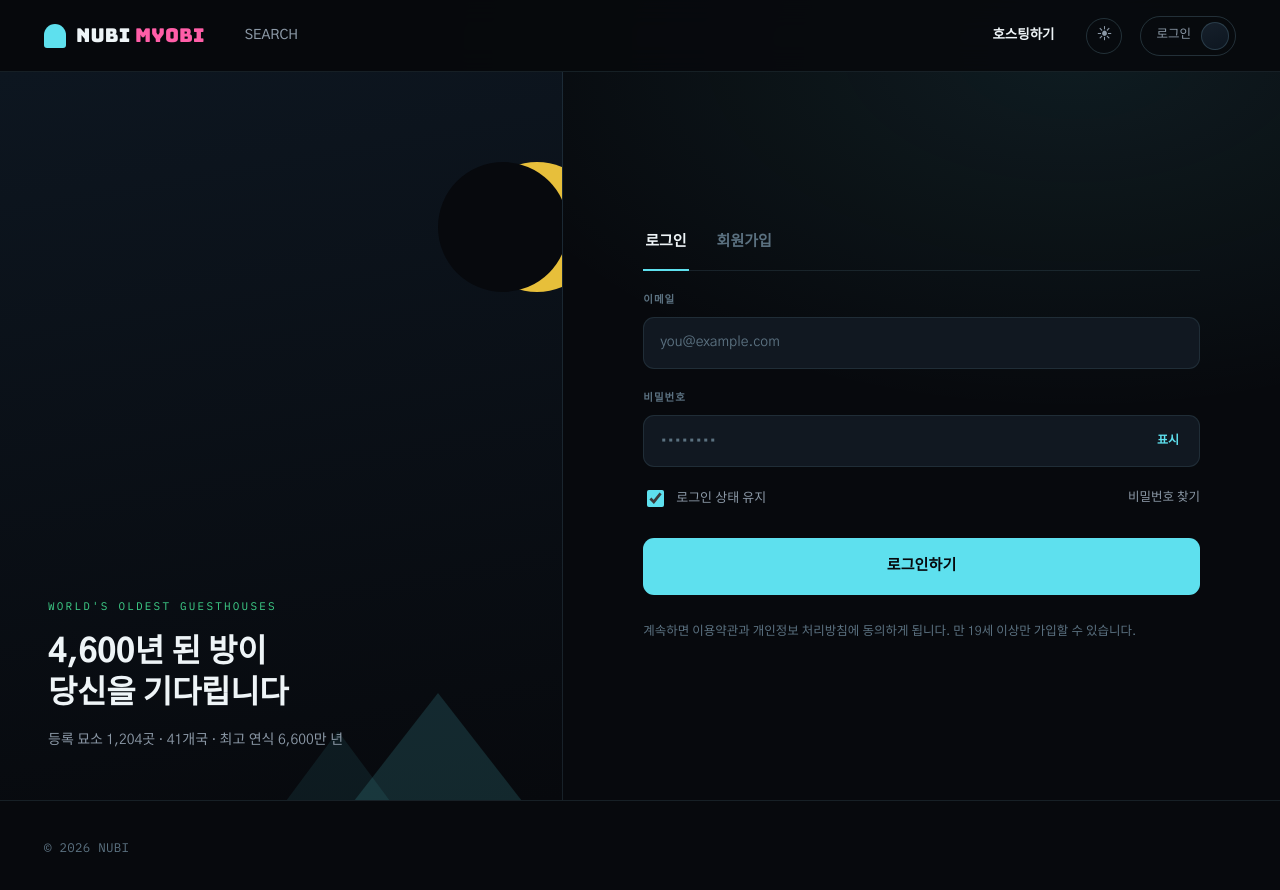
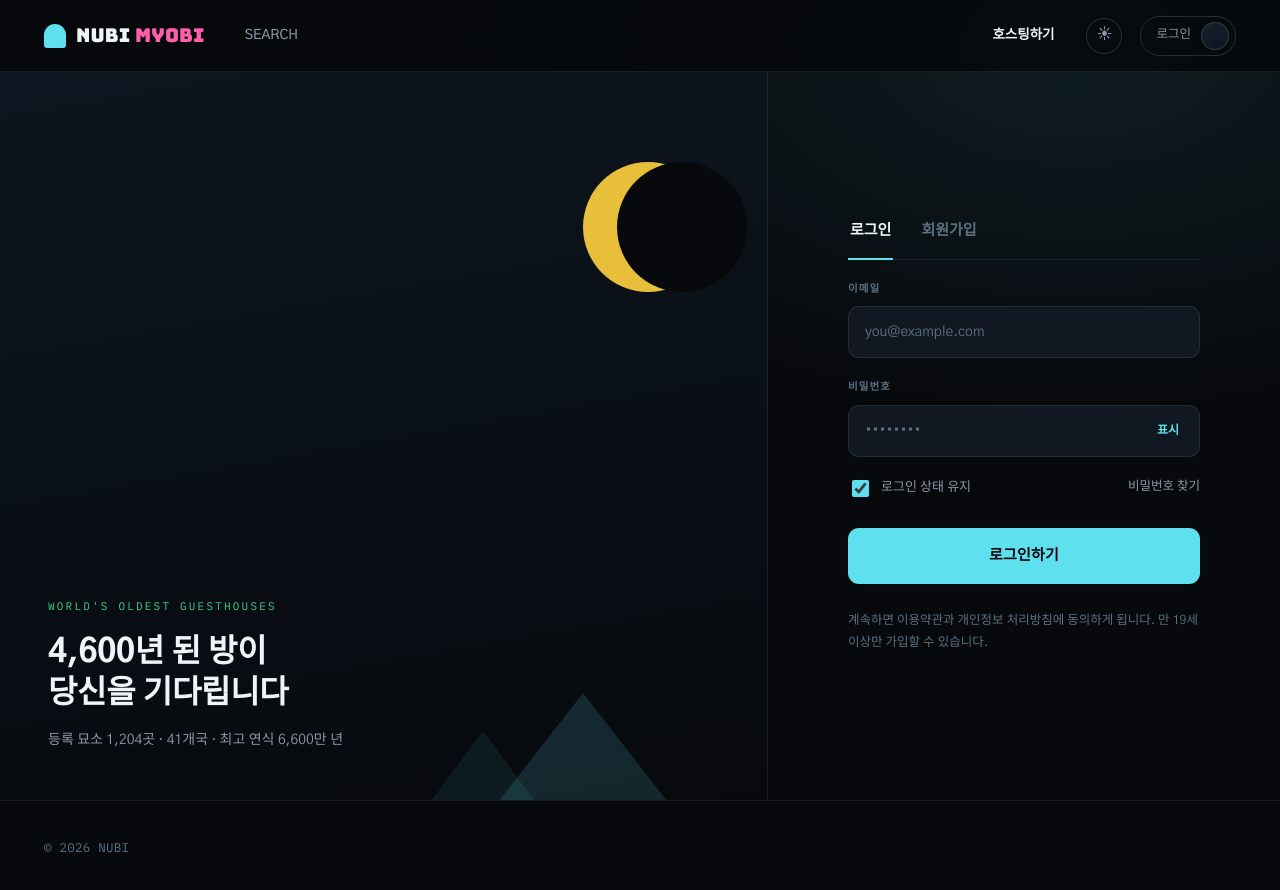
Before and after one commit to jiy0-0nv/nubi, a React (Vite) app in the folder frontend/: page /login in a window 1280 px wide. Shown: the top 890 px of the page. Built offline with nearby package versions, Linux system fonts and the light colour scheme; a web font is replaced by a local one.

Commit message:
달을 옮기고 뒤집어요

```diff
--- a/frontend/src/components/AuthBrandPanel.jsx
+++ b/frontend/src/components/AuthBrandPanel.jsx
@@ -2,18 +2,20 @@
 function BrandDecor() {
   return (
     <div className="auth-split-decor" aria-hidden="true">
-      <div style={{ position: 'absolute', top: 90, right: -40, width: 130, height: 130, borderRadius: 999, background: 'var(--yellow)', opacity: 0.9 }} />
-      <div style={{ position: 'absolute', top: 90, right: -6, width: 130, height: 130, borderRadius: 999, background: 'var(--void)' }} />
+      {/* 달이 오른쪽 끝에 잘리지 않도록 이 값만큼 전체 장식을 왼쪽으로 밀었습니다.
+          그믐달 방향은 메인 페이지(HomePage)의 달과 맞춰서 초승달 쪽이 왼쪽을 향하게 뒀습니다. */}
+      <div style={{ position: 'absolute', top: 90, right: 54, width: 130, height: 130, borderRadius: 999, background: 'var(--yellow)', opacity: 0.9 }} />
+      <div style={{ position: 'absolute', top: 90, right: 20, width: 130, height: 130, borderRadius: 999, background: 'var(--void)' }} />
       <div
         style={{
-          position: 'absolute', bottom: -1, right: 40,
+          position: 'absolute', bottom: -1, right: 100,
           width: 0, height: 0,
           borderLeft: '84px solid transparent', borderRight: '84px solid transparent', borderBottom: '108px solid rgba(94,224,238,.14)',
         }}
       />
       <div
         style={{
-          position: 'absolute', bottom: -1, right: 172,
+          position: 'absolute', bottom: -1, right: 232,
           width: 0, height: 0,
           borderLeft: '52px solid transparent', borderRight: '52px solid transparent', borderBottom: '70px solid rgba(94,224,238,.08)',
         }}
--- a/frontend/src/index.css
+++ b/frontend/src/index.css
@@ -1758,7 +1758,7 @@ a.list-row:hover,
 }
 
 .auth-split-brand {
-  width: 44%;
+  width: 60%;
   flex: none;
   position: relative;
   overflow: hidden;
```
